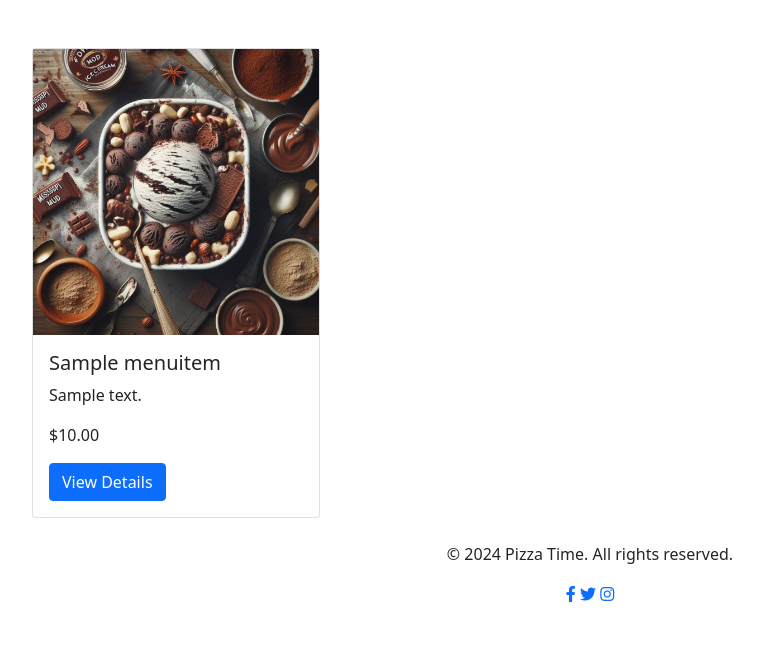
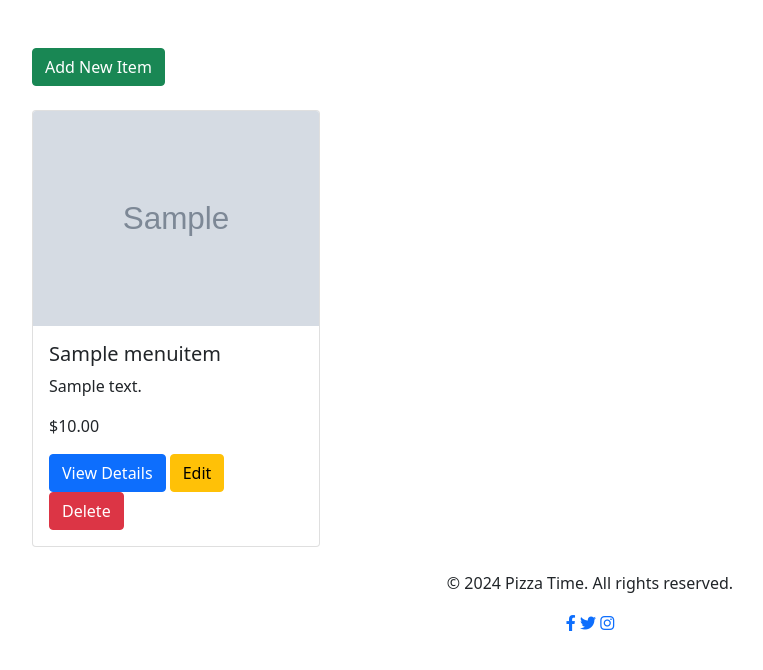
Before and after one commit to primarypigments/papas_pizza, a Django app: page /menu/ in a window 1280 px wide. Shown: the part 66-736 px from the top of the page, without its empty margins (50-813 px from the left). Run offline with Django 5.2, Linux system fonts and the light colour scheme; a user stored in the database is signed in; tables that the repository leaves empty hold one stand-in row (values such as "Sample post"); grey boxes marked "Sample" are stand-in pictures.

Commit message:
Enhance menu template with admin add, edit, view, and delete item modals

```diff
--- a/templates/menu/menu.html
+++ b/templates/menu/menu.html
@@ -4,11 +4,40 @@
 {% block content %}
 <div class="container mt-5">
     <div class="row">
+        {% if user.is_superuser %}
+        <!-- Button to Open the Modal for Adding a New Item -->
+        <div class="col-12 mb-4">
+            <button type="button" class="btn btn-success" data-bs-toggle="modal" data-bs-target="#addItemModal">
+                Add New Item
+            </button>
+        </div>
+
+        <!-- Modal for Adding New Item -->
+        <div class="modal fade" id="addItemModal" tabindex="-1" aria-labelledby="addItemModalLabel" aria-hidden="true">
+            <div class="modal-dialog">
+                <div class="modal-content">
+                    <div class="modal-header">
+                        <h5 class="modal-title" id="addItemModalLabel">Add New Menu Item</h5>
+                        <button type="button" class="btn-close" data-bs-dismiss="modal" aria-label="Close"></button>
+                    </div>
+                    <div class="modal-body">
+                        <!-- Form for Adding New Item -->
+                        <form method="post" action="{% url 'menu' %}" enctype="multipart/form-data">
+                            {% csrf_token %}
+                            {{ item_form.as_p }}
+                            <button type="submit">Add Item</button>
+                        </form>
+                    </div>
+                </div>
+            </div>
+        </div>
+        {% endif %}
+
         {% for item in menu_items %}
         <div class="col-md-4 mb-4">
             <div class="card" style="width: 18rem;">
                 {% if item.image %}
-                <img src="{% static 'images/mississippi_mud.jpg' %}" alt="Description">
+                <img src="{{ item.image.url }}" alt="{{ item.name }}" class="card-img-top">
                 {% else %}
                 <img src="{% static 'default.jpg' %}" class="card-img-top" alt="Default Image">
                 {% endif %}
@@ -16,14 +45,23 @@
                     <h5 class="card-title">{{ item.name }}</h5>
                     <p class="card-text">{{ item.description }}</p>
                     <p class="card-text">${{ item.price }}</p>
-                    <button type="button" class="btn btn-primary" data-bs-toggle="modal" data-bs-target="#itemModal{{ item.id }}">
+                    <button type="button" class="btn btn-primary" data-bs-toggle="modal"
+                        data-bs-target="#itemModal{{ item.id }}">
                         View Details
                     </button>
+                    <a href="{% url 'edit_menu_item' item.id %}" class="btn btn-warning">
+                        Edit
+                    </a>
+                    <button type="button" class="btn btn-danger" data-bs-toggle="modal"
+                        data-bs-target="#deleteItemModal{{ item.id }}">
+                        Delete
+                    </button>
+
                 </div>
             </div>
-        </div>
-        <!-- Modal -->
-        <div class="modal fade" id="itemModal{{ item.id }}" tabindex="-1" aria-labelledby="itemModalLabel{{ item.id }}" aria-hidden="true">
+            <!-- Modal for Viewing Details -->
+            <div class="modal fade" id="itemModal{{ item.id }}" tabindex="-1"
+                aria-labelledby="itemModalLabel{{ item.id }}" aria-hidden="true">
                 <div class="modal-dialog">
                     <div class="modal-content">
                         <div class="modal-header">
@@ -31,14 +69,49 @@
                             <button type="button" class="btn-close" data-bs-dismiss="modal" aria-label="Close"></button>
                         </div>
                         <div class="modal-body">
-
+                            {% if item.image %}
+                            <img src="{{ item.image.url }}" alt="{{ item.name }}" class="img-fluid">
+                            {% else %}
+                            <img src="{% static 'default.jpg' %}" alt="Default Image" class="img-fluid">
+                            {% endif %}
                             <p>{{ item.description }}</p>
-                        <p>Price: ${{ item.price }}</p>
+                            <p>Base Price: ${{ item.price }}</p>
                             <form method="post" action="{% url 'add_to_cart' item.id %}">
                                 {% csrf_token %}
-                            <input type="number" name="quantity" min="1" class="form-control" value="1">
-                            <button type="submit" class="btn btn-danger mt-2">Add to Cart</button>
+                                {% for topping in toppings %}
+                                <div class="form-check">
+                                    <input class="form-check-input" type="checkbox" name="toppings" value="{{ topping.id }}">
+                                    <label class="form-check-label" for="topping{{ topping.id }}">
+                                        {{ topping.name }} (+${{ topping.price }})
+                                    </label>
+                                </div>
+                                {% endfor %}
+                                <label for="quantity">Quantity:</label>
+                                <input type="number" name="quantity" id="quantity" min="1" max="99" value="1">
+                                <br>
+                                <button type="submit">Order this Pizza</button>
+                                <input type="hidden" name="item_id" value="{{ item.id }}">
                             </form>
+                        </div>
+                    </div>
+                </div>
+            </div>
+
+            <div class="modal fade" id="deleteItemModal{{ item.id }}" tabindex="-1"
+                aria-labelledby="deleteItemModalLabel{{ item.id }}" aria-hidden="true">
+                <div class="modal-dialog">
+                    <div class="modal-content">
+                        <div class="modal-header">
+                            <h5 class="modal-title" id="deleteItemModalLabel{{ item.id }}">Confirm Deletion</h5>
+                            <button type="button" class="btn-close" data-bs-dismiss="modal" aria-label="Close"></button>
+                        </div>
+                        <div class="modal-body">
+                            Are you sure you want to delete "{{ item.name }}"?
+                        </div>
+                        <div class="modal-footer">
+                            <a href="{% url 'delete_menu_item' item.id %}" class="btn btn-danger">Delete</a>
+                            <button type="button" class="btn btn-secondary" data-bs-dismiss="modal">Cancel</button>
+                        </div>
                     </div>
                 </div>
             </div>
@@ -47,3 +120,7 @@
     </div>
 </div>
 {% endblock %}
+
+{% block javascript %}
+<!-- <script src="{% static 'js/menu_form.js' %}"></script> -->
+{% endblock %}
```
Lines whose indentation alone changed are shown as unchanged.
